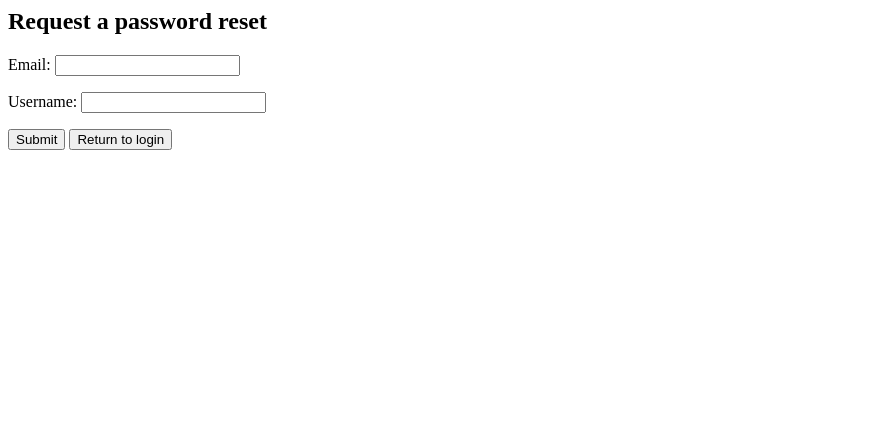
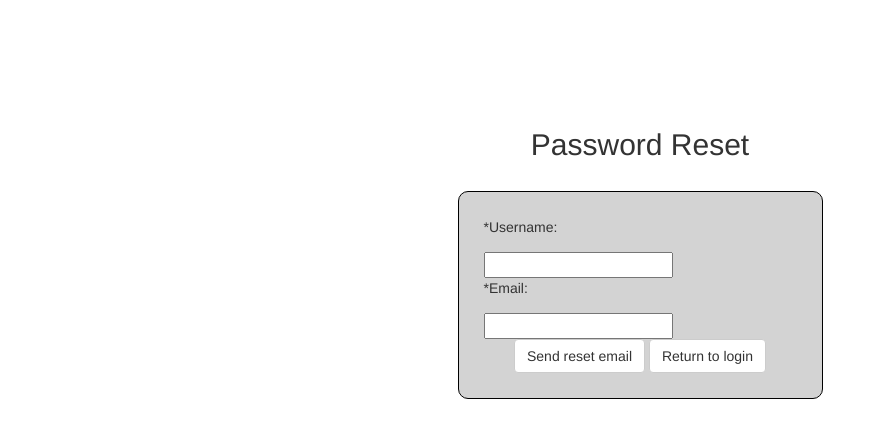
Before and after one commit to Little-Black/bnb, a Django app: page /forgetPassword/ in a window 1280 px wide. Shown: the top 438 px of the page, without its empty margins (0-878 px from the left). Run offline with Django 3.2, Linux system fonts and the light colour scheme; some libraries are stand-ins or nearby versions.

Commit message:
UI update for password reset and login

```diff
--- a/bnbvolunteer/volunteers/emailTemplates.py
+++ b/bnbvolunteer/volunteers/emailTemplates.py
@@ -10,8 +10,8 @@ def _addHeaderAndSig(user, content):
 
 def sendRegVerificationEmail(user, vr):
     def _sendRegVerificationEmail(user, vr):
-        content = "Thank you for being interested in volunteering for %s." % settings.ORG_NAME +\
-                    "Your username is %s." % user.username +\
+        content = "Thank you for being interested in volunteering for %s. " % settings.ORG_NAME +\
+                    "Your username is %s. " % user.username +\
                     "You can activate your account at\n" + vr.getURL() +"\n" +\
                     "The account may be deleted if it is not verified within 48 hours.\n" +\
                     "If you did not create the account, ignore this email."
--- a/bnbvolunteer/volunteers/static/volunteers/css/login.css
+++ b/bnbvolunteer/volunteers/static/volunteers/css/noLoginRequired.css
@@ -3,24 +3,20 @@
 	text-align: center;
 }
 .title{
-	margin-bottom: 40px;
+	margin-bottom: 30px;
 }
-.login-form{
+.form{
 	background-color: lightgray;
 	border: 1px solid black;
 	border-radius: 10px;
-	width: 350px;
+	width: 365px;
 	margin: auto auto 20px auto;
 	text-align: left;
 	padding: 25px;
 }
 .input-label{
 	display: inline-block;
-	width: 120px;
+	width: 150px;
 	height: 35px;
 	position: relative;
 }
-.login-btn{
-	margin: auto;
-	display: block;
-}
--- a/bnbvolunteer/volunteers/templates/volunteers/base.html
+++ b/bnbvolunteer/volunteers/templates/volunteers/base.html
@@ -1,8 +1,15 @@
 {% load staticfiles %}
 <html>
+<head>
+<title>
+{% block pageTitle %}
+{{ org_name }}
+{% endblock pageTitle %}
+</title>
 <link rel="stylesheet" type="text/css" href="{% static 'volunteers/css/Bootstrap/bootstrap.min.css' %}" />
 {% block cssfiles %}
 {% endblock cssfiles %}
+</head>
 <body>
 
 {% block tabs %}
--- a/bnbvolunteer/volunteers/templates/volunteers/forgetPassword.html
+++ b/bnbvolunteer/volunteers/templates/volunteers/forgetPassword.html
@@ -1,23 +1,35 @@
-<html>
-<head>
-    <title> Reset password </title>
-</head>
-<body>
-    <h2> Request a password reset </h2>
-    {% if messages %}
-        <ul>
+{% extends "volunteers/base.html" %}
+{% load staticfiles %}
+
+{% block pageTitle %}
+Password Reset
+{% endblock pageTitle %}
+
+{% block cssfiles %}
+    <link rel="stylesheet" type="text/css" href="{% static "volunteers/css/noLoginRequired.css" %}" />
+{% endblock cssfiles %}
+
+{% block tabcontent %}
+<div class="centered">
+    <h2 class="title"> Password Reset </h2>
+
+    <form method="post" class="form">
+        {% csrf_token %}
+        {% if messages %}
+            Error(s) encountered:
+            <ul>
             {% for message in messages %}
                 <li> {{ message }} </li>
             {% endfor %}
-        </ul>
-    {% endif %}
-    <form method="post">
-        {% csrf_token %}
-        {% for field in form %}
-            <p> {{ field.label_tag }} {{ field }} </p>
-        {% endfor %}
-    <input type="submit" value="Submit">
-    <a href="{% url "userLogin" %}"><input type="button" value="Return to login"></a>
+            </ul>
+            <br>
+        {% endif %}
+        <div><div class="input-label"> *Username: </div> {{ form.username }}</div>
+        <div><div class="input-label"> *Email: </div> {{ form.email }}</div>
+        <center>
+            <input class="btn-default btn" type="submit" value="Send reset email">
+            <a href="{% url "userLogin" %}"><input class="btn-default btn" type="button" value="Return to login"></a>
+        </center>
     </form>
-</body>
-</html>
+</div>
+{% endblock tabcontent %}
--- a/bnbvolunteer/volunteers/userManagement.py
+++ b/bnbvolunteer/volunteers/userManagement.py
@@ -11,7 +11,7 @@ from volunteers.models import VerificationRequest
 from volunteers.emailTemplates import sendRegVerificationEmail, sendResetPasswordEmail, sendEmailUpdateEmail, sendDeleteAccEmail
 
 from random import randint
-from re import sub
+from re import search, sub
 
 def _isValidPassword(pwString):
     return len(pwString) >= 6
@@ -20,7 +20,7 @@ def _createErrorMessage(error):
     if error == "captcha":
         return "Invalid captcha response"
     else:
-        return "Missing required field: %s" % sub("-", " ", error)
+        return "Missing required field: %s" % sub("_", " ", error)
 
 class LoginForm(forms.Form):
 
@@ -50,7 +50,10 @@ class LoginForm(forms.Form):
             else:
                 messages.error(request, "Invalid username or password.")
         else:
-            messages.error(request, "Please enter username, password, and correct captcha (if applicable).")
+            if "username" in request.POST and request.POST["username"] and "password" in request.POST and request.POST["password"]:
+                messages.error(request, "Invalid captcha response.")
+            else:
+                messages.error(request, "Please enter both username and password.")
         if not loginSuccessful:
             pass
             cache.set(LoginForm._cacheKey(request), cache.get(LoginForm._cacheKey(request),0)+1, 300)
@@ -85,6 +88,9 @@ class RegistrationForm(forms.Form):
             if User.objects.filter(username=self.cleaned_data["username"]):
                 messages.error(request, "This username is already taken.")
                 registrationSuccessful = False
+            if search("[^A-Za-z0-9_]", self.cleaned_data["username"]):
+                messages.error(request, "Username can only contain alphanumeric characters and underscores.")
+                registrationSuccessful = False
             if User.objects.filter(email=self.cleaned_data["email"]):
                 messages.error(request, "This email is already connected to another account.")
                 registrationSuccessful = False
@@ -111,12 +117,7 @@ class RegistrationForm(forms.Form):
         else:
             registrationSuccessful = False
             for error in self.errors:
-                if error == "captcha":
-                    messages.error(request, "Invalid captcha")
-                else:
-                    nameConversion = {"confirm_password": "confirm password", "first_name": "first name", "last_name": "last name"}
-                    name = nameConversion[error] if error in nameConversion else error
-                    messages.error(request, "Required field: %s" % name)
+                messages.error(request, _createErrorMessage(error))
         return registrationSuccessful
 
 class EditProfileForm(forms.Form):
@@ -157,7 +158,7 @@ class EditProfileForm(forms.Form):
             messages.success(request, "Account info successfully saved!")
         else:
             for error in self.errors:
-                messages.error(request, error + " is a required field.")
+                messages.error(request, _createErrorMessage(error))
 
 class PasswordChangeForm(forms.Form):
 
@@ -194,7 +195,7 @@ class PasswordChangeForm(forms.Form):
                 messages.error(request, "The old password is incorrect.")
         else:
             for error in self.errors:
-                messages.error(request, error + " is a required field.")
+                messages.error(request, _createErrorMessage(error))
 
 class RequestPasswordResetForm(forms.Form):
 
@@ -222,7 +223,7 @@ class RequestPasswordResetForm(forms.Form):
                 sendResetPasswordEmail(user, vr)
                 messages.success(request, "A confirmation email is sent to your inbox.")
             except User.DoesNotExist:
-                messages.error(request, "Cannot find an user with given email and username.")
+                messages.error(request, "Cannot find an user with given information.")
         else:
             for error in self.errors:
                 messages.error(request, error + " is a required field.")
```
Also changed, not shown: bnbvolunteer/volunteers/static/volunteers/css/register.css (deleted, +0 -22 lines), bnbvolunteer/volunteers/templates/volunteers/login.html (+13 -8 lines), bnbvolunteer/volunteers/templates/volunteers/register.html (+16 -8 lines), bnbvolunteer/db.sqlite3.
